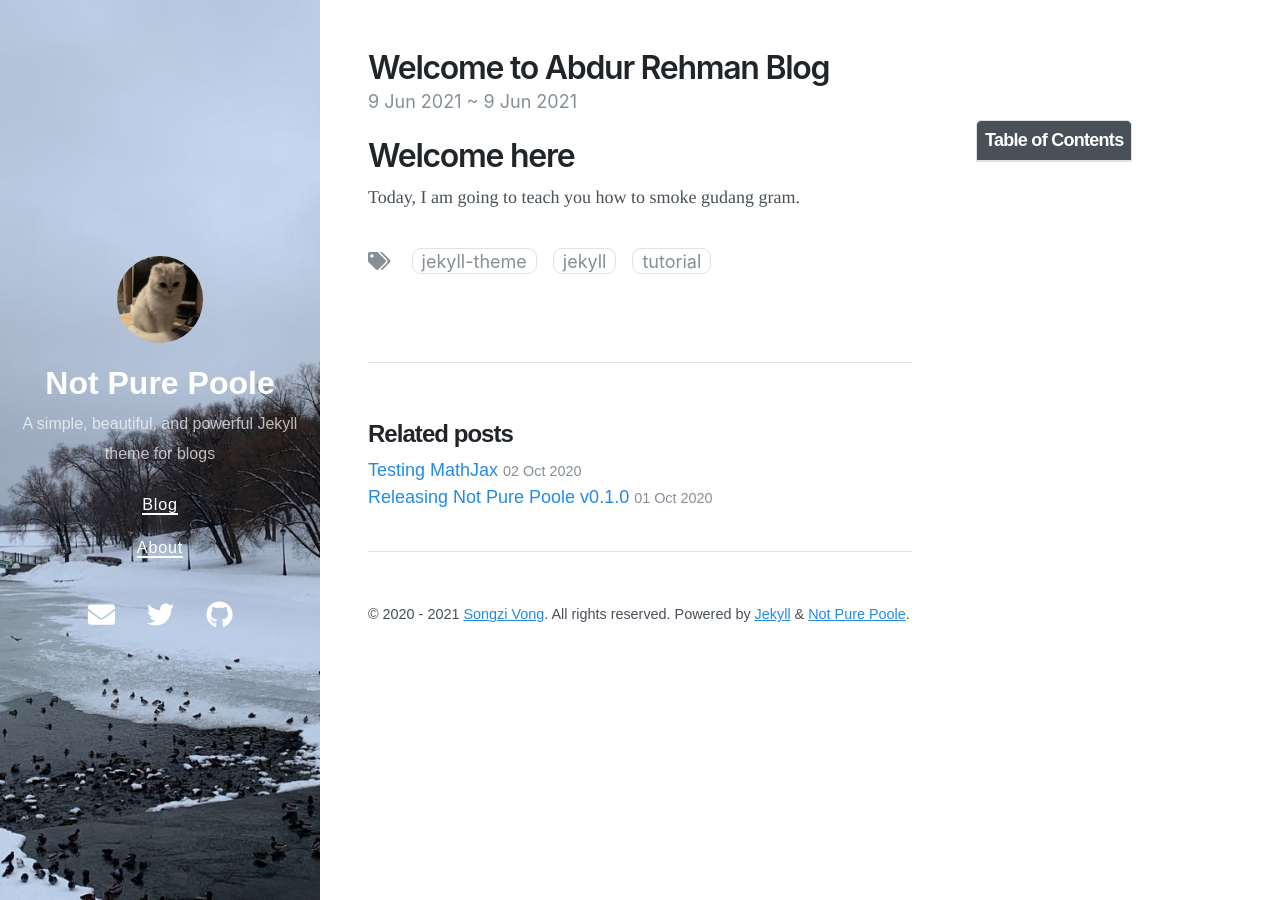
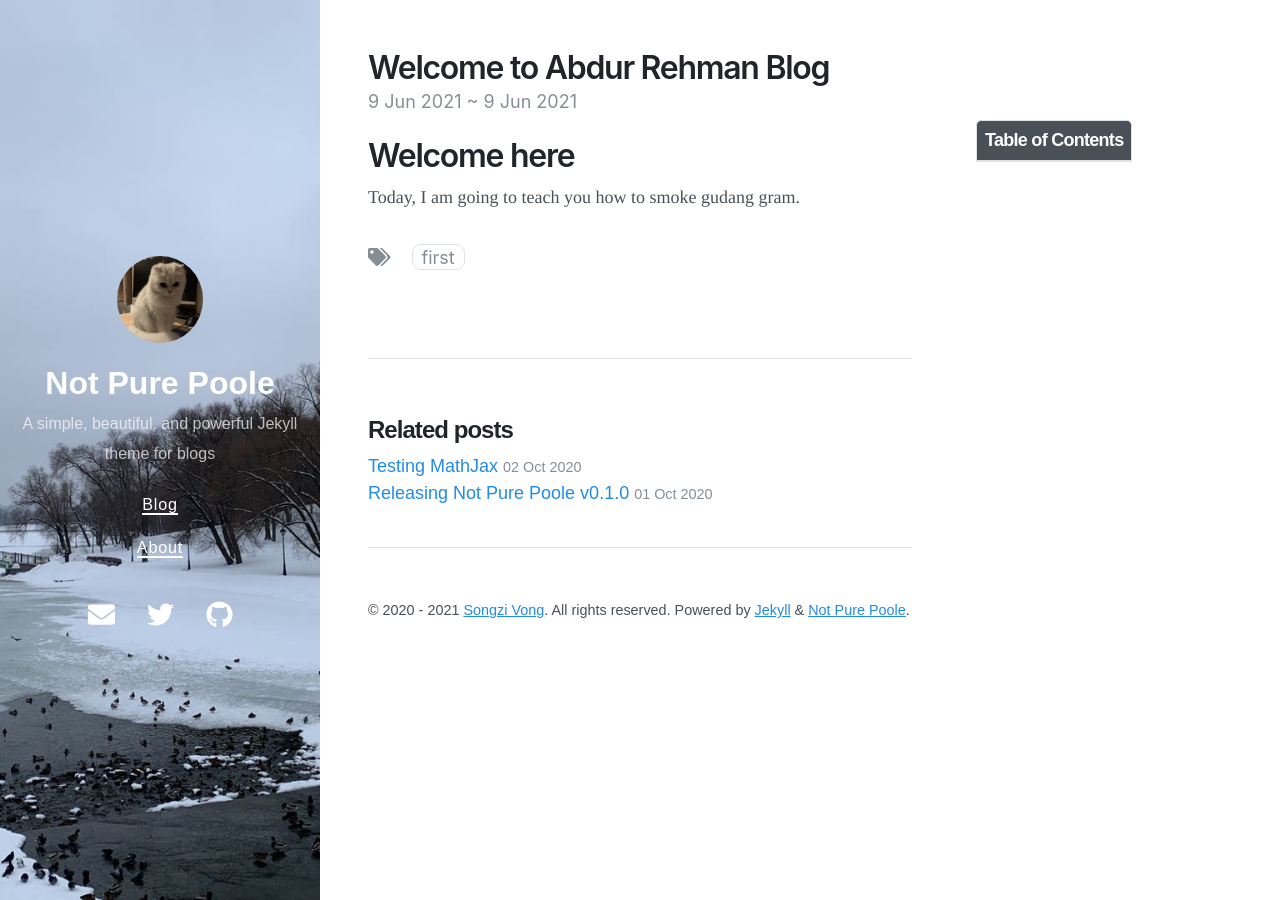
Before and after one commit to Rahman-Shalehh/elite-maple-10cca, a Jekyll site: the page built from _posts/2020-09-29-welcome-to-not-pure-poole.md, in a window 1280 px wide. Built offline with Jekyll 4.4.1, drawn with Linux system fonts in a browser that asks for light colours; nearby versions of some CDN libraries.

Commit message:
Update 2020-09-29-welcome-to-not-pure-poole.md

```diff
--- a/_posts/2020-09-29-welcome-to-not-pure-poole.md
+++ b/_posts/2020-09-29-welcome-to-not-pure-poole.md
@@ -3,7 +3,7 @@ layout: post
 title: Welcome to Abdur Rehman Blog
 date: 2021-06-09 22:11 +0800
 last_modified_at: 2021-06-09 22:11 +0800
-tags: [jekyll theme, jekyll, tutorial]
+tags: [first]
 toc:  true
 ---
 # Welcome here
```
